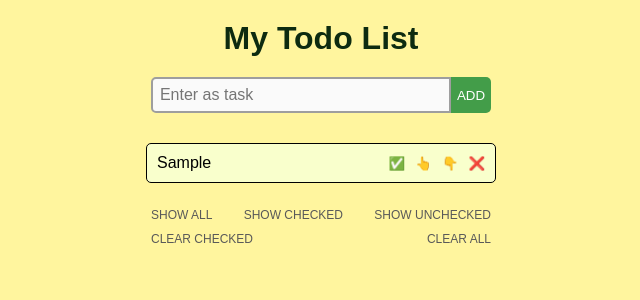
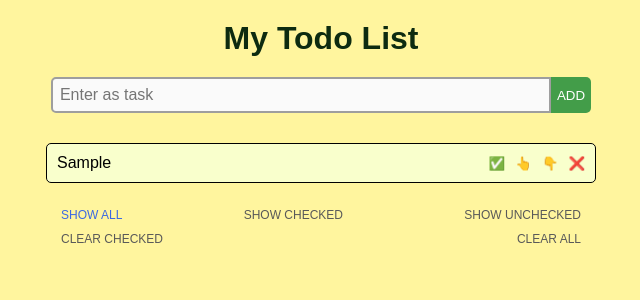
Before and after one commit to tasneem94/todo-app-react, a React (Vite) app: page / in a window 1280 px wide. Both pictures are taken after typing "Sample" into the empty fields and a click on the button "ADD". Shown: the top 300 px of the page, without its empty margins (319-959 px from the left). Built offline with nearby package versions, Linux system fonts and the light colour scheme.

Commit message:
css adjustment

```diff
--- a/src/ToDoList.jsx
+++ b/src/ToDoList.jsx
@@ -3,6 +3,7 @@ import { useState } from "react";
 export const ToDoList = () => {
   const [todoList, setTodoList] = useState([]);
   const [newTask, setNewTask] = useState("");
+  const [activeBtn, setActiveBtn] = useState(null);
 
   const handleInputChange = (e) => {
     setNewTask(e.target.value);
@@ -21,6 +22,7 @@ export const ToDoList = () => {
         prevTodoList.map((task) => ({ ...task, hidden: false }))
       );
     }
+    setActiveBtn("all");
   };
 
   const delTask = (index) => {
@@ -47,6 +49,10 @@ export const ToDoList = () => {
         updatedTodoList[index],
       ];
       setTodoList(updatedTodoList);
+      setTodoList((prevTodoList) =>
+        prevTodoList.map((task) => ({ ...task, hidden: false }))
+      );
+      setActiveBtn("all");
     }
   };
 
@@ -58,11 +64,16 @@ export const ToDoList = () => {
         updatedTodoList[index],
       ];
       setTodoList(updatedTodoList);
+      setTodoList((prevTodoList) =>
+        prevTodoList.map((task) => ({ ...task, hidden: false }))
+      );
+      setActiveBtn("all");
     }
   };
 
   const showAllTask = () => {
     setTodoList(todoList.map((task) => ({ ...task, hidden: false })));
+    setActiveBtn("all");
   };
 
   const showCheckedTask = () => {
@@ -71,6 +82,7 @@ export const ToDoList = () => {
         task.checked ? { ...task, hidden: false } : { ...task, hidden: true }
       )
     );
+    setActiveBtn("checked");
   };
 
   const showUncheckedTask = () => {
@@ -79,6 +91,7 @@ export const ToDoList = () => {
         task.checked ? { ...task, hidden: true } : { ...task, hidden: false }
       )
     );
+    setActiveBtn("unchecked");
   };
 
   const clearCheckedTask = () => {
@@ -150,13 +163,22 @@ export const ToDoList = () => {
       {todoList.length > 0 && (
         <>
           <div className="show-btn-container">
-            <button className="btn" onClick={showAllTask}>
+            <button
+              className={`btn ${activeBtn === "all" ? "active-btn" : ""}`}
+              onClick={showAllTask}
+            >
               SHOW ALL
             </button>
-            <button className="btn" onClick={showCheckedTask}>
+            <button
+              className={`btn ${activeBtn === "checked" ? "active-btn" : ""}`}
+              onClick={showCheckedTask}
+            >
               SHOW CHECKED
             </button>
-            <button className="btn" onClick={showUncheckedTask}>
+            <button
+              className={`btn ${activeBtn === "unchecked" ? "active-btn" : ""}`}
+              onClick={showUncheckedTask}
+            >
               SHOW UNCHECKED
             </button>
           </div>
--- a/src/index.css
+++ b/src/index.css
@@ -95,3 +95,21 @@ li {
   font-size: 12px;
   color: hsl(0, 0%, 35%);
 }
+
+.clear-btn-container .active-btn,
+.show-btn-container .active-btn {
+  color: hsl(224, 75%, 56%);
+  opacity: 100;
+}
+
+@media (min-width: 700px) {
+  .to-do-list {
+    width: 600px;
+  }
+  input {
+    width: 500px;
+  }
+  li {
+    width: 550px;
+  }
+}
```
